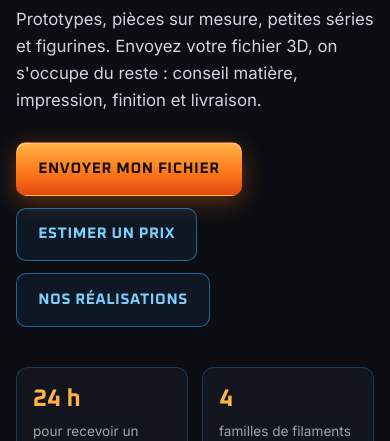
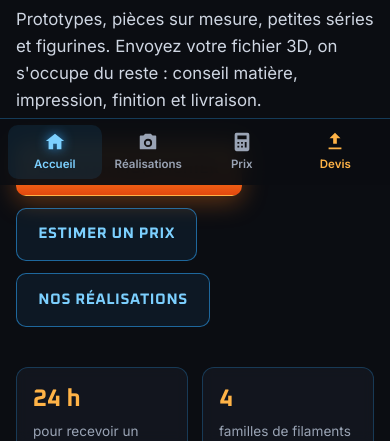
Before and after one commit to orochirambow/forgelab-3d-website, a plain HTML site: page index.html in a window 390 px wide. Shown: the part 659-1100 px from the top of the page. Drawn offline with Linux system fonts and the light colour scheme.

Commit message:
Ajoute une barre d'accès rapide en bas de l'écran sur mobile
Co-Authored-By: Claude Opus 5.5 <noreply@anthropic.com>
Claude-Session: https://claude.ai/code/session_015ix1v2wHWTJ4ujcb879Swt

```diff
--- a/css/style.css
+++ b/css/style.css
@@ -356,3 +356,24 @@ details p { padding: 0 20px 18px; margin: 0; color: var(--muted); }
   .lb-next { right: 20px; }
 }
 @media (max-width: 1080px) and (min-width: 861px) { .nav { gap: 14px; } .nav a:not(.btn) { font-size: .88rem; } }
+
+/* Mobile bottom tab bar */
+.tabbar { display: none; }
+@media (max-width: 760px) {
+  .tabbar {
+    position: fixed; left: 0; right: 0; bottom: 0; z-index: 60;
+    display: grid; grid-template-columns: repeat(4, 1fr);
+    padding: 6px max(8px, env(safe-area-inset-left, 0px)) calc(6px + env(safe-area-inset-bottom, 0px)) max(8px, env(safe-area-inset-right, 0px));
+    background: rgba(11, 13, 18, .94); backdrop-filter: blur(10px);
+    border-top: 1px solid rgba(47, 168, 255, .3);
+  }
+  .tabbar a {
+    display: grid; justify-items: center; gap: 2px; padding: 6px 2px; border-radius: 10px;
+    color: var(--muted); text-decoration: none; font-size: .72rem; font-weight: 600;
+  }
+  .tabbar svg { width: 22px; height: 22px; fill: currentColor; }
+  .tabbar a:active, .tabbar a.on { color: var(--neon-2); background: rgba(47, 168, 255, .1); }
+  .tabbar a.on svg { filter: drop-shadow(0 0 6px rgba(47, 168, 255, .8)); }
+  .tabbar .tab-cta { color: var(--fire-2); }
+  body { padding-bottom: calc(68px + env(safe-area-inset-bottom, 0px)); }
+}
--- a/index.html
+++ b/index.html
@@ -335,6 +335,13 @@
     </section>
   </main>
 
+  <nav class="tabbar" aria-label="Accès rapide">
+    <a href="#top"><svg viewBox="0 0 24 24"><path d="M12 3 2 11h3v9h5v-6h4v6h5v-9h3L12 3Z"/></svg><span>Accueil</span></a>
+    <a href="#realisations"><svg viewBox="0 0 24 24"><path d="M4 5h3l2-2h6l2 2h3a1 1 0 0 1 1 1v13a1 1 0 0 1-1 1H4a1 1 0 0 1-1-1V6a1 1 0 0 1 1-1Zm8 3.5a4.5 4.5 0 1 0 0 9 4.5 4.5 0 0 0 0-9Zm0 2a2.5 2.5 0 1 1 0 5 2.5 2.5 0 0 1 0-5Z"/></svg><span>Réalisations</span></a>
+    <a href="#estimation"><svg viewBox="0 0 24 24"><path d="M6 2h12a2 2 0 0 1 2 2v16a2 2 0 0 1-2 2H6a2 2 0 0 1-2-2V4a2 2 0 0 1 2-2Zm1 3v4h10V5H7Zm0 7v2h2v-2H7Zm4 0v2h2v-2h-2Zm4 0v6h2v-6h-2Zm-8 4v2h2v-2H7Zm4 0v2h2v-2h-2Z"/></svg><span>Prix</span></a>
+    <a href="#devis" class="tab-cta"><svg viewBox="0 0 24 24"><path d="M5 20h14v-2H5v2Zm7-18-6 6h4v6h4V8h4l-6-6Z"/></svg><span>Devis</span></a>
+  </nav>
+
   <footer class="site-footer">
     <div class="wrap footer-inner">
       <a class="brand" href="#top"><img src="assets/img/favicon-64.png" alt="" width="28" height="28"><span>FORGELAB <b>3D</b></span></a>
--- a/js/main.js
+++ b/js/main.js
@@ -98,6 +98,24 @@
     });
   }
 
+  // Highlight the active tab in the mobile bar
+  var tabs = $$(".tabbar a");
+  if (tabs.length && "IntersectionObserver" in window) {
+    var tabFor = {};
+    tabs.forEach(function (a) { tabFor[a.getAttribute("href").slice(1)] = a; });
+    var secIo = new IntersectionObserver(function (entries) {
+      entries.forEach(function (e) {
+        if (!e.isIntersecting) return;
+        var id = e.target.id === "main" ? "top" : e.target.id;
+        if (!tabFor[id]) return;
+        tabs.forEach(function (a) { a.classList.remove("on"); });
+        tabFor[id].classList.add("on");
+      });
+    }, { rootMargin: "-45% 0px -50% 0px" });
+    ["realisations", "estimation", "devis"].forEach(function (id) { var el = document.getElementById(id); if (el) secIo.observe(el); });
+    var hero = $(".hero"); if (hero) { hero.id = hero.id || "accueil"; tabFor.accueil = tabFor.top; secIo.observe(hero); }
+  }
+
   // Estimator
   var p = cfg.pricing;
   var selMat = $("#est-mat"), w = $("#est-w"), wOut = $("#est-w-out"), q = $("#est-q"), ex = $("#est-express"), out = $("#est-price");
```
